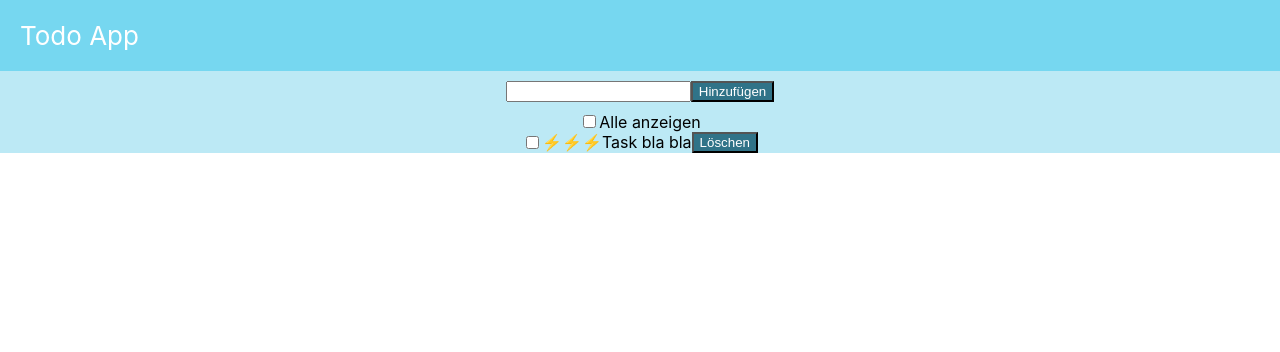
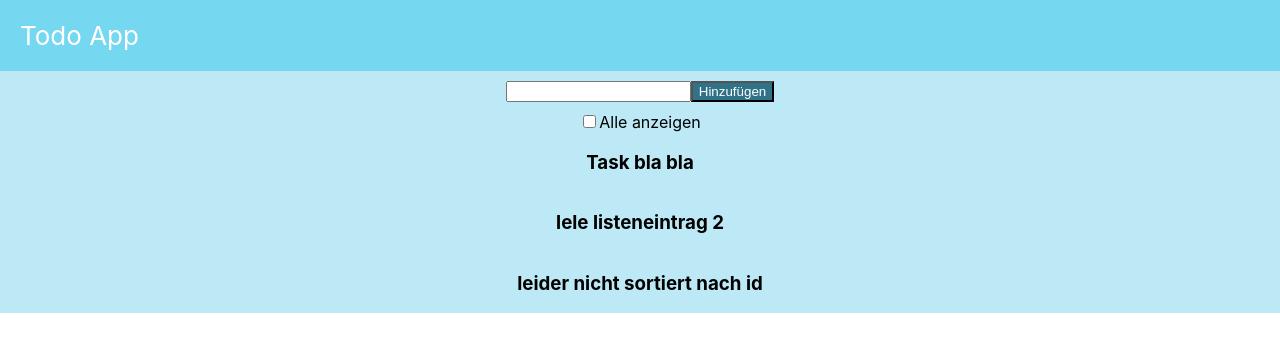
Before and after one commit to pirminbleiker/Web_Engineering_1, a React (Create React App) app: page / in a window 1280 px wide. Shown: the top 352 px of the page. Built offline with nearby package versions, Linux system fonts and the light colour scheme.

Commit message:
add array to Task list with interface List

```diff
--- a/src/App.tsx
+++ b/src/App.tsx
@@ -1,27 +1,42 @@
 import React from 'react'
-import logo from './logo.svg'
 import './App.css'
-import { AppHeader } from './AppHeader'
-import { Controlpanel } from './Controlpanel'
+import { AppHeader } from './components/AppHeader'
+import { Controlpanel } from './components/Controlpanel'
+import Task from './components/Tasks'
+import { useState } from 'react'
 
 function App() {
+
+  const tasks: { id: number, checked: boolean, priority: number, text: string }[] = [
+    {
+      id: 1,
+      checked: false,
+      priority: 0,
+      text: 'Task bla bla',
+    },
+    {
+      id: 5,
+      checked: true,
+      priority: 0,
+      text: 'lele listeneintrag 2',
+    },
+    {
+      id: 3,
+      checked: false,
+      priority: 0,
+      text: 'leider nicht sortiert nach id',
+    },
+  ];
   return (
     <div className="App">
-     <AppHeader>Todo App</AppHeader>
-      <Controlpanel/>
+      <AppHeader>Todo App</AppHeader>
+      <Controlpanel />
       <div>
         <input type="checkbox" id="showAll" name="showAll"></input>
         <label htmlFor="showAll">Alle anzeigen</label>
-        </div>
+      </div>
       <div className="Tasks">
-        <div className="Single-Task">
-          <input type="checkbox"></input>
-          <div className="flash-on">{'\u26A1'}</div>
-          <div>{'\u26A1'}</div>
-          <div>{'\u26A1'}</div>
-          <div>Task bla bla</div>
-          <button className="button">Löschen</button>
-        </div>
+        <Task tasks={tasks} />
       </div>
     </div>
   );
--- /dev/null
+++ b/src/components/Tasks.tsx
@@ -0,0 +1,32 @@
+import React, { FC } from 'react'
+
+interface List {
+    tasks: {
+        id: number,
+        checked: boolean,
+        priority: number,
+        text: string;
+    }[]
+}
+
+const Tasks: FC<List> = ({ tasks }) => {
+    return (
+        <>
+            {tasks.map((task) => (
+                <h3 key={task.id}>{task.text}</h3>
+            ))}
+        </>
+
+
+        // <div className="Single-Task">
+        //   <input type="checkbox"></input>
+        //   <div className="flash-on">{'\u26A1'}</div>
+        //   <div>{'\u26A1'}</div>
+        //   <div>{'\u26A1'}</div>
+        //   <div>Task bla bla</div>
+        //   <button className="button">Löschen</button>
+        // </div>
+    )
+}
+
+export default Tasks
```
Also changed, not shown: src/components/AppHeader.css (renamed from src/AppHeader.css), src/components/AppHeader.tsx (renamed from src/AppHeader.tsx), src/components/Controlpanel.css (renamed from src/Controlpanel.css), src/components/Controlpanel.tsx (renamed from src/Controlpanel.tsx), src/components/TaskInput.css (renamed from src/TaskInput.css), src/components/TaskInput.tsx (renamed from src/TaskInput.tsx).
